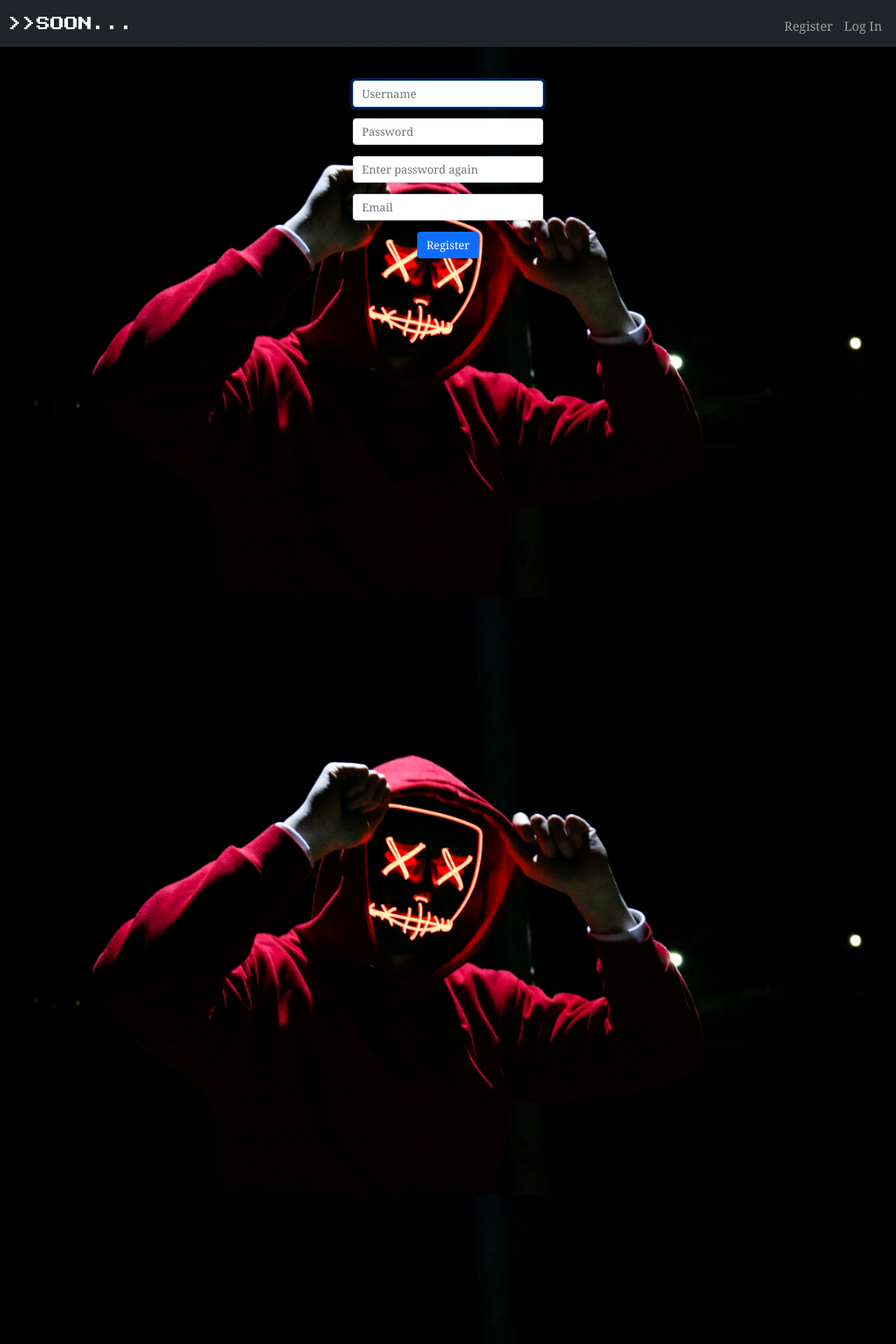
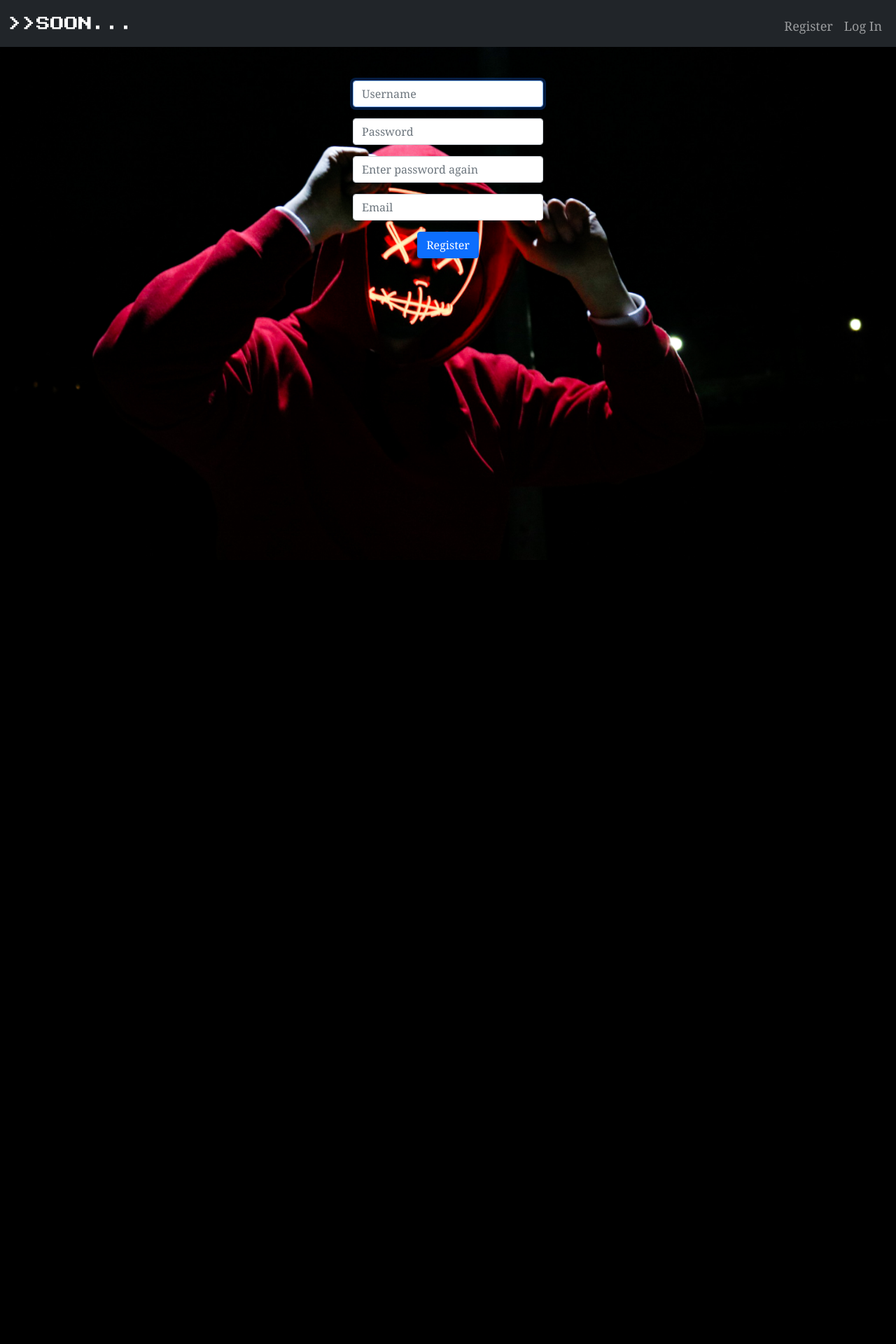
Before and after one commit to JuliaMaxx/soon, a Flask app: page /register in a window 1280 px wide. Shown: the top 1920 px of the page at 70% size. After the commit the page ends 677 px from the top, so only its background shows below. Run offline with Flask 3, Linux system fonts and the light colour scheme; some libraries are stand-ins or nearby versions.

Commit message:
background modification

```diff
--- a/static/styles.css
+++ b/static/styles.css
@@ -2,10 +2,11 @@ body {
     background-image: url('pexels-sebastiaan-stam-1097456.jpg');
     background-repeat: no-repeat;
     background-attachment: fixed;
+    background-position: center center;
     background-size: cover;
     font-family: Cambria, Cochin, Georgia, Times, 'Times New Roman', serif;
     font-size: large;
-    height: 1000vh;
+    height: 100vh;
 }
 
 #search {
```
Also changed, not shown: 1 other file.
